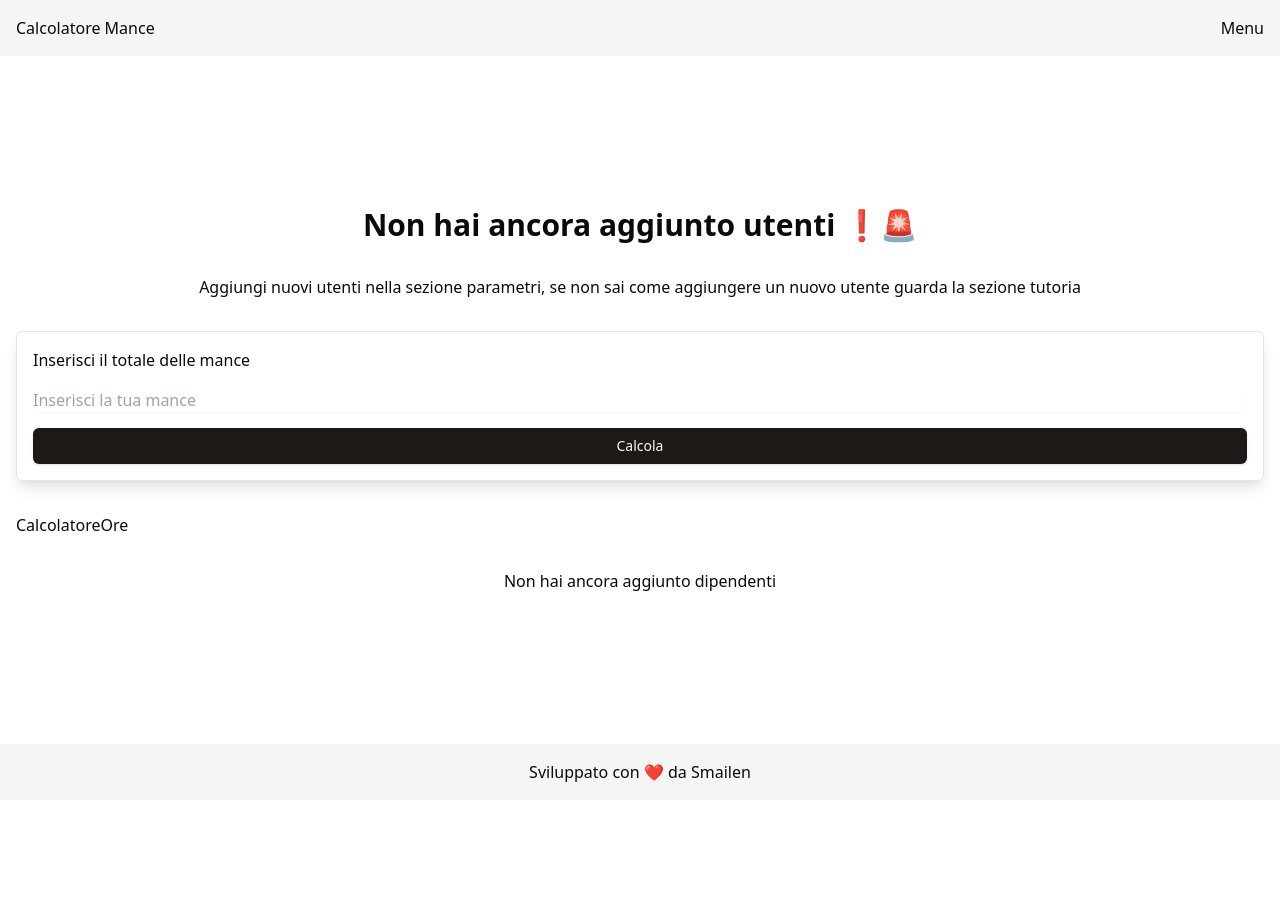
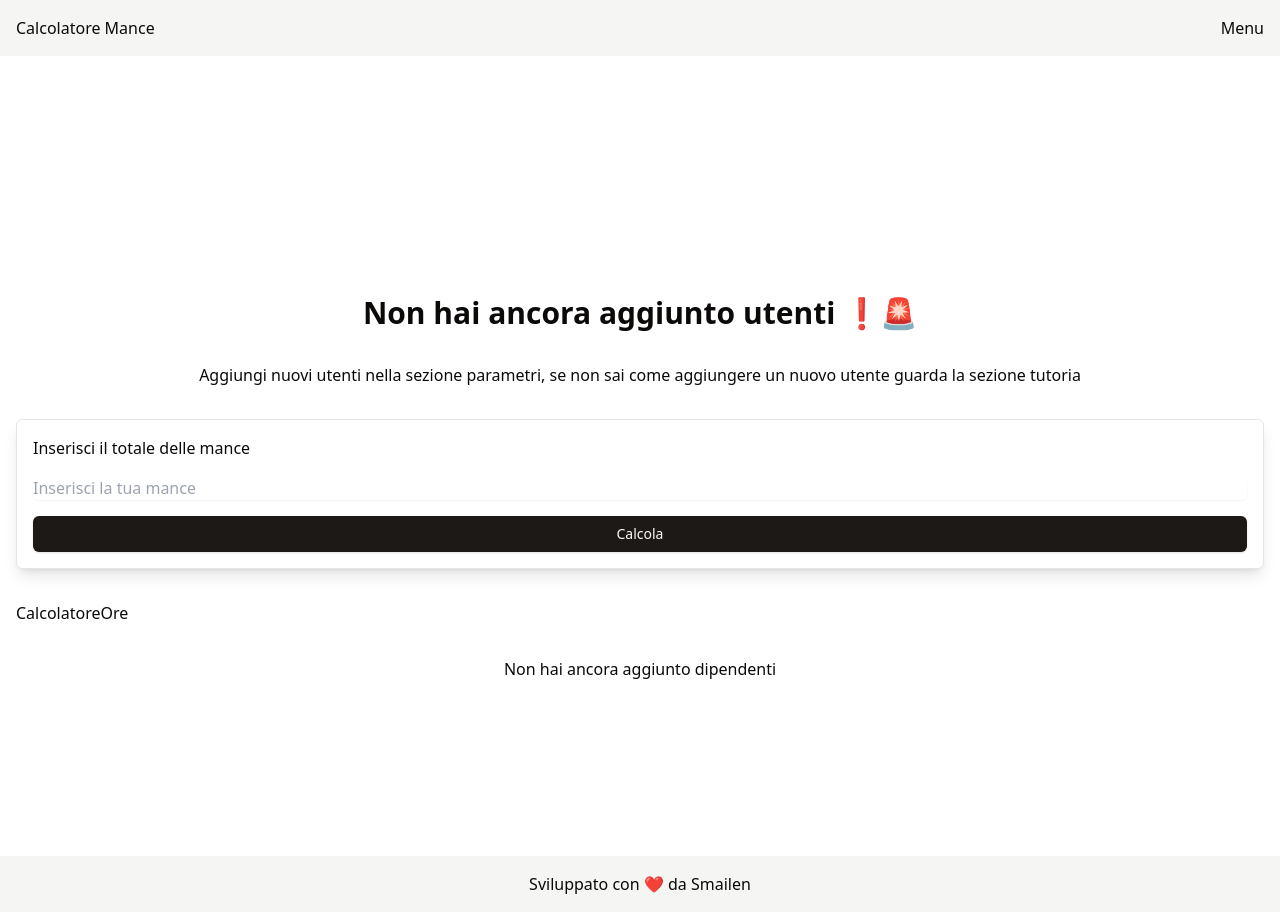
Before and after one commit to Smailen5/calcolatore-mance, a React (Vite) app: page / in a window 1280 px wide. Before the commit the page ends 800 px from the top, so only its background shows below. Built offline with nearby package versions, Linux system fonts and the light colour scheme.

Commit message:
refactor: :lipstick: modifica dimensioni
modifica altezza minima della pagina, modifica padding superiore e inferiore

```diff
--- a/src/components/Page.tsx
+++ b/src/components/Page.tsx
@@ -1,6 +1,6 @@
 const Page = ({ children }: { children: React.ReactNode }) => {
   return (
-    <main className="flex min-h-[86vh] flex-col justify-center gap-8 px-4 py-8 relative">
+    <main className="flex min-h-[100vh] flex-col justify-center gap-8 px-4 pb-8 pt-24">
       {children}
     </main>
   );
```
